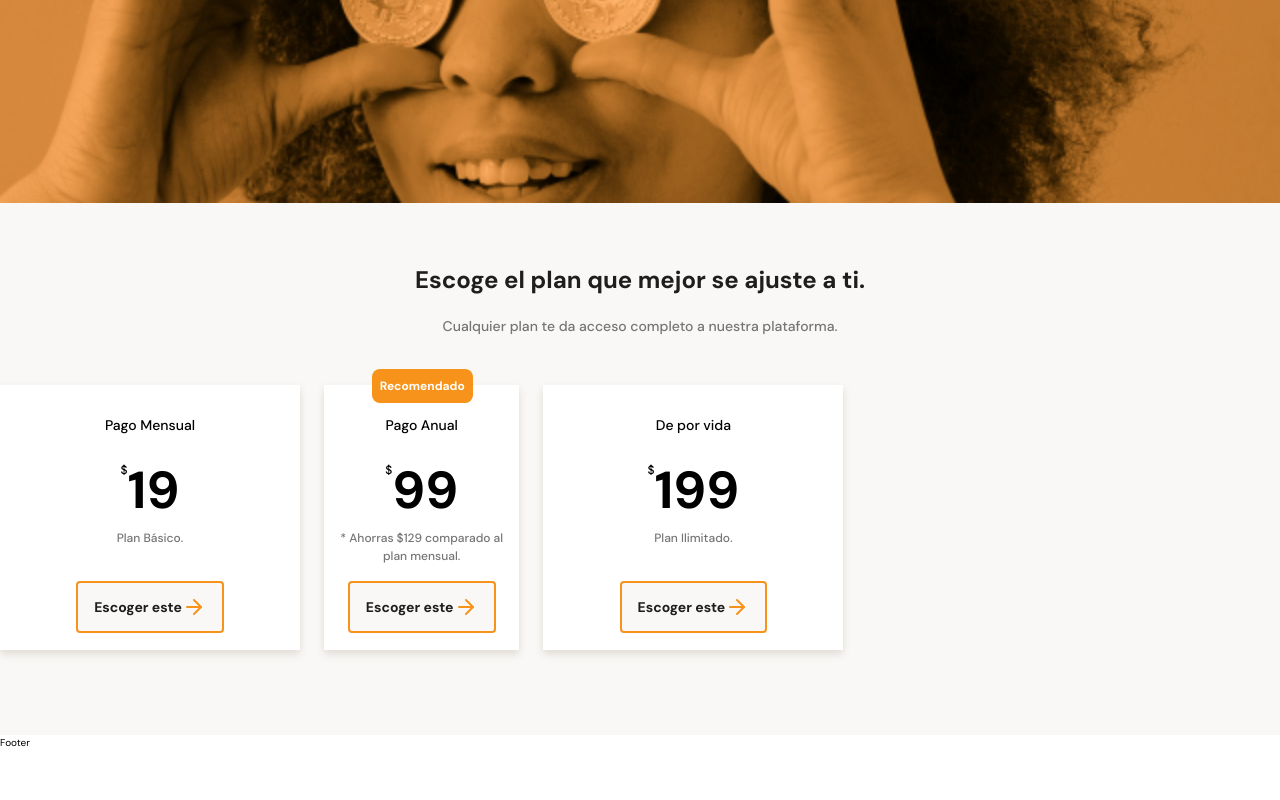
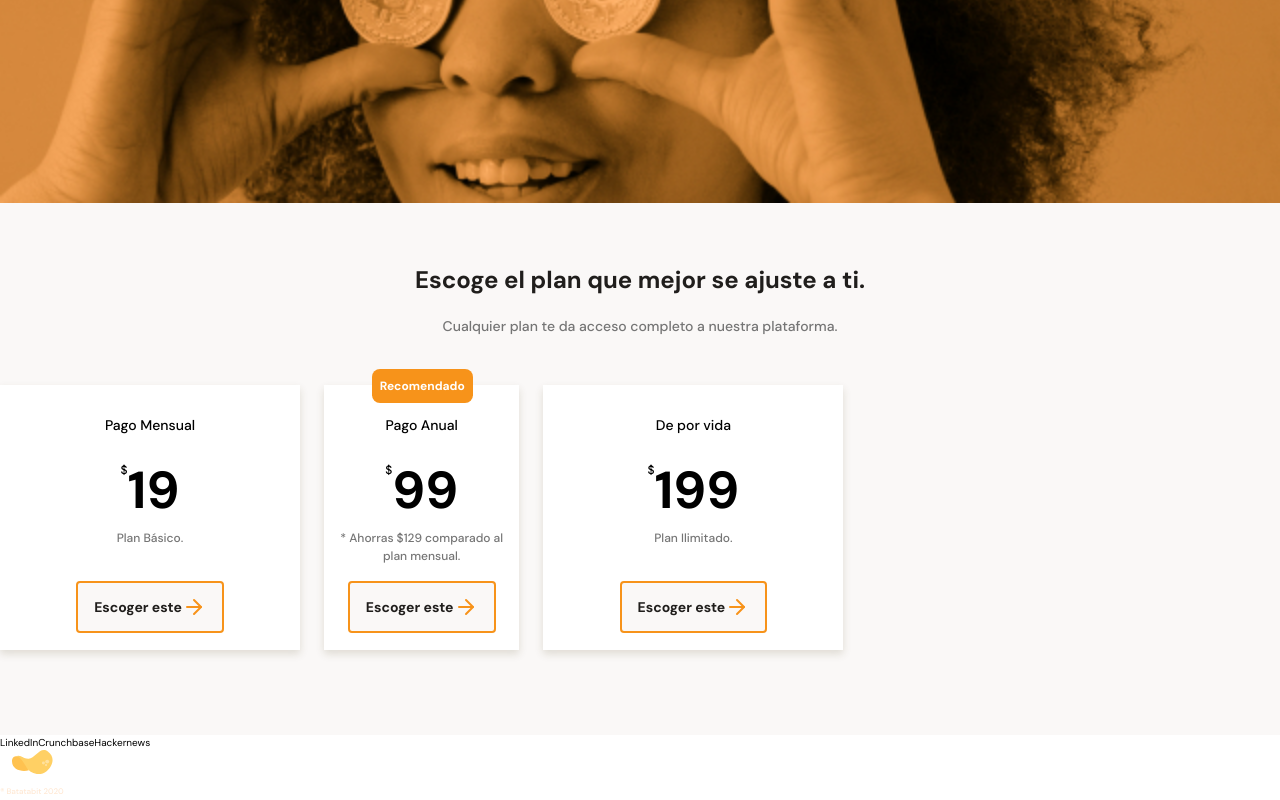
Before and after one commit to chriscodex/responsive-design-mobile-first-layout, a React (Vite) app: page / in a window 1280 px wide. Shown: the part 2145-2945 px from the top of the page. Before the commit the page ends 2895 px from the top, so only its background shows below. Built offline with nearby package versions, Linux system fonts and the light colour scheme.

Commit message:
footer html structure created

```diff
--- a/src/components/Footer/index.jsx
+++ b/src/components/Footer/index.jsx
@@ -1,11 +1,19 @@
-import './styles.css'
+import './styles.css';
+import logoFooter from '../../assets/img/logo-footer.svg'
 
 function Footer() {
   return (
-    <footer>
-      <h1>Footer</h1>
+    <footer className="footer-container">
+      <div className='footer-container__social-media'>
+        <a href="#">LinkedIn</a>
+        <a href="#">Crunchbase</a>
+        <a href="#">Hackernews</a>
+      </div>
+      <div className='footer-container__logo'>
+        <img src={logoFooter} alt="batatabit-logo" />
+      </div>
     </footer>
-  )
+  );
 }
 
-export { Footer }
+export { Footer };
```
